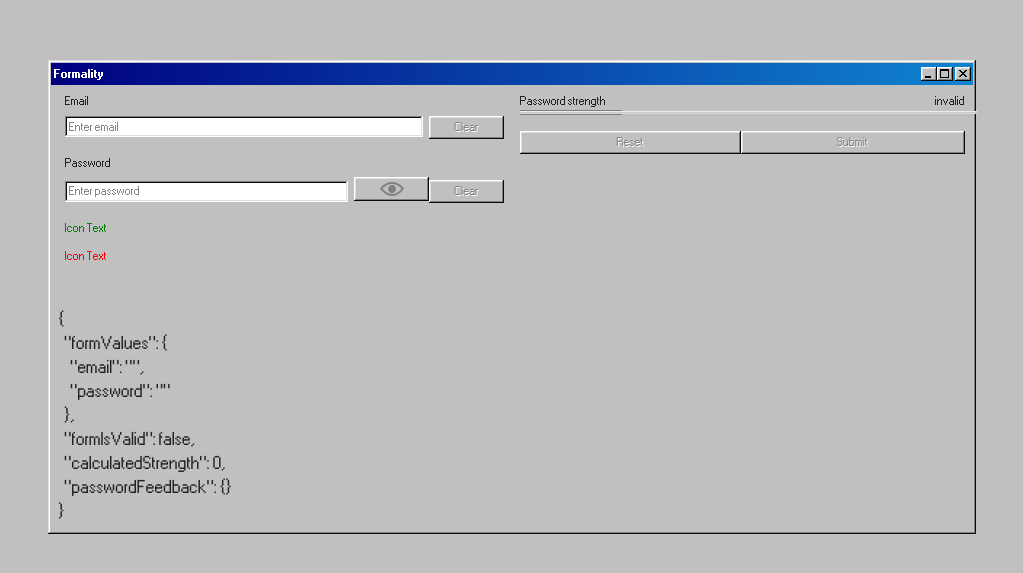
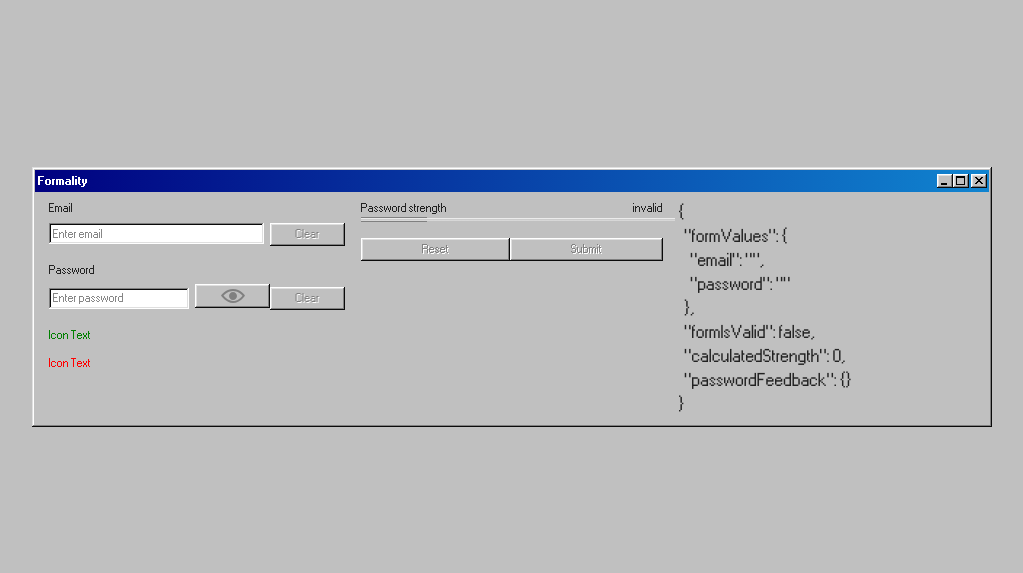
Before and after one commit to maurer2/formality, a Vue app: page / in a window 1280 px wide. Shown: the part 103-676 px from the top of the page, without its empty margins (128-1151 px from the left). Built offline with nearby package versions, Linux system fonts and the light colour scheme.

Commit message:
Fixed grid orientation

```diff
--- a/src/App.vue
+++ b/src/App.vue
@@ -107,32 +107,26 @@ body {
 <style scoped lang="scss">
 .container {
   display: grid;
-  place-items: center stretch;
-  width: var(--max-container-width);
+  grid-auto-rows: auto;
+  grid-auto-flow: column;
+  grid-template-columns: 100vw;
+  align-content: center;
+  justify-content: center;
   min-height: 100vh;
-  margin: auto;
   padding: 1rem;
 
   @supports (width: clamp(1px, 2px, 3px)) {
-    width: clamp(var(--min-container-width), 75vw, var(--max-container-width));
+    grid-template-columns: clamp(var(--min-container-width), 75vw, var(--max-container-width));
   }
 
   &--is-minimized {
-    // align-items: end;
-    // justify-items: start;
-
-    @supports (width: clamp(1px, 2px, 3px)) {
-      width: clamp(15rem, 75vw, 15rem);
-    }
+    grid-template-columns: 10rem;
+    align-content: end;
+    justify-content: start;
   }
 
   &--is-maximized:not(&--is-minimized) {
-    // align-items: end;
-    // justify-items: start;
-
-    @supports (width: clamp(1px, 2px, 3px)) {
-      width: clamp(var(--min-container-width), 75vw, auto);
-    }
+    grid-template-columns: 100%;
   }
 }
 </style>
```
